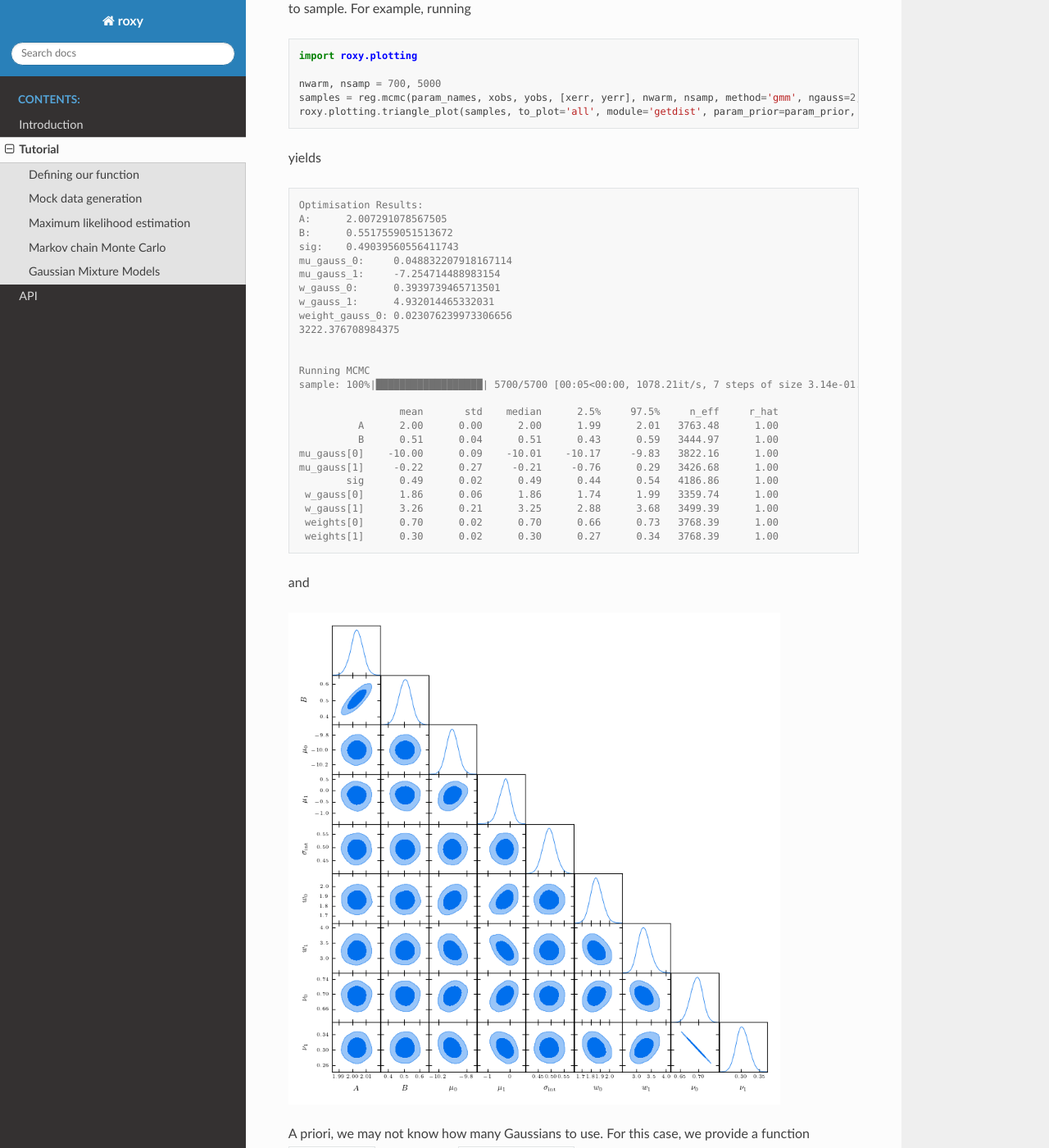
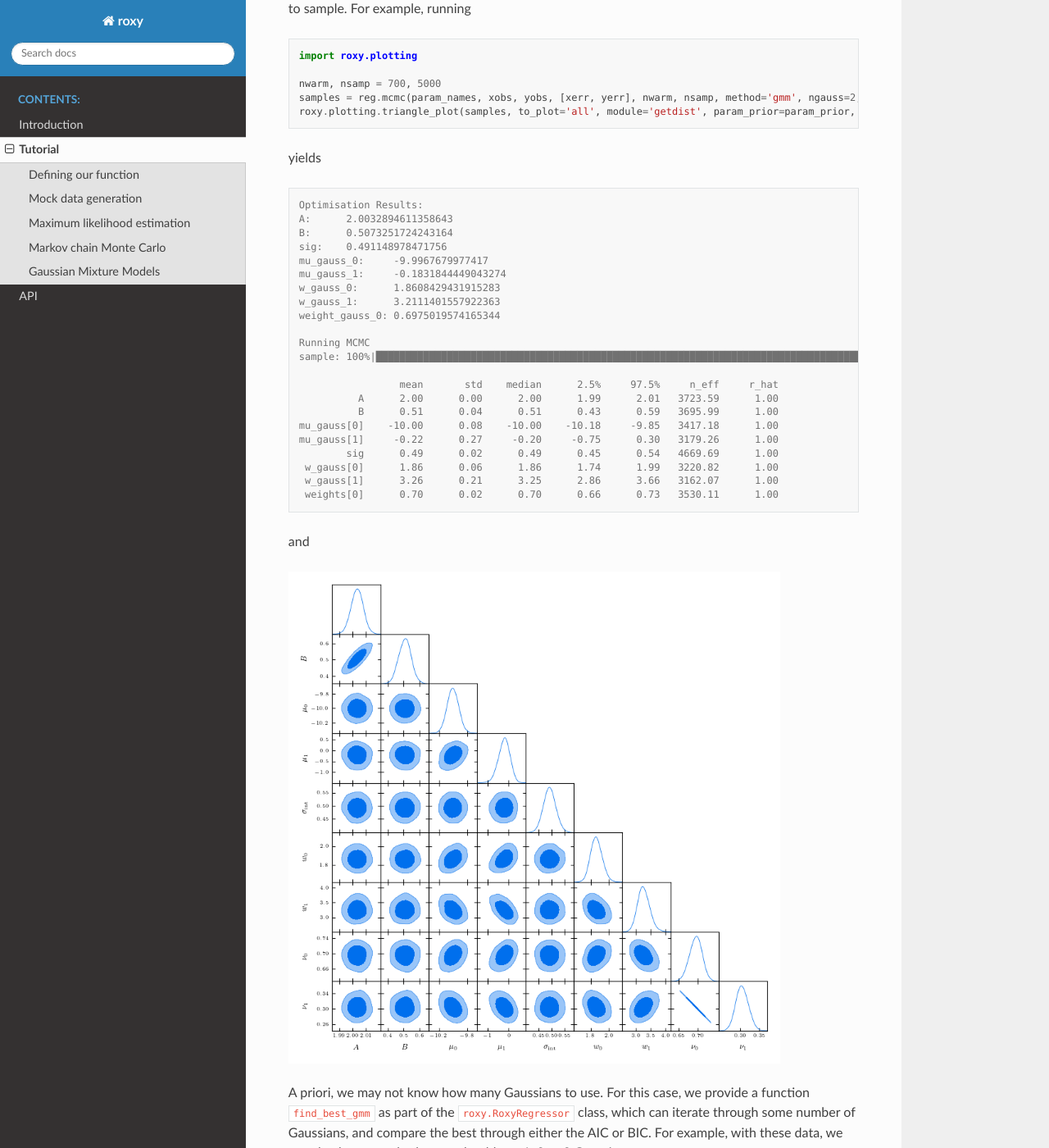
Before and after one commit to DeaglanBartlett/roxy, a Sphinx documentation site: the page built from docs/source/tutorial.rst, in a window 1280 px wide and 1400 px high, scrolled down 7291 px. Shown: the whole window at 82% size. Built offline with Sphinx 7.4.7 and the Read the Docs theme 2.0.0, drawn with Linux system fonts in a browser that asks for light colours; some of the changed text lies outside the part shown.

Commit message:
Correct width prior in optimise and correct outputs for GMM tutorial

```diff
--- a/docs/source/tutorial.rst
+++ b/docs/source/tutorial.rst
@@ -279,30 +279,27 @@
 .. code-block:: console
 
 	Optimisation Results:
-	A:	2.007291078567505
-	B:	0.5517559051513672
-	sig:	0.49039560556411743
-	mu_gauss_0:	0.048832207918167114
-	mu_gauss_1:	-7.254714488983154
-	w_gauss_0:	0.3939739465713501
-	w_gauss_1:	4.932014465332031
-	weight_gauss_0:	0.023076239973306656
-	3222.376708984375
-
+	A:	2.0032894611358643
+	B:	0.5073251724243164
+	sig:	0.491148978471756
+	mu_gauss_0:	-9.9967679977417
+	mu_gauss_1:	-0.1831844449043274
+	w_gauss_0:	1.8608429431915283
+	w_gauss_1:	3.2111401557922363
+	weight_gauss_0:	0.6975019574165344
 
 	Running MCMC
-	sample: 100%|██████████████████| 5700/5700 [00:05<00:00, 1078.21it/s, 7 steps of size 3.14e-01. acc. prob=0.94]
+	sample: 100%|█████████████████████████████████████████████████████████████████████████████████████████████████████████████████████████████████████████████| 5700/5700 [00:04<00:00, 1252.86it/s, 15 steps of size 3.79e-01. acc. prob=0.91]
 
 			 mean       std    median      2.5%     97.5%     n_eff     r_hat
-		  A      2.00      0.00      2.00      1.99      2.01   3763.48      1.00
-		  B      0.51      0.04      0.51      0.43      0.59   3444.97      1.00
-	mu_gauss[0]    -10.00      0.09    -10.01    -10.17     -9.83   3822.16      1.00
-	mu_gauss[1]     -0.22      0.27     -0.21     -0.76      0.29   3426.68      1.00
-		sig      0.49      0.02      0.49      0.44      0.54   4186.86      1.00
-	 w_gauss[0]      1.86      0.06      1.86      1.74      1.99   3359.74      1.00
-	 w_gauss[1]      3.26      0.21      3.25      2.88      3.68   3499.39      1.00
-	 weights[0]      0.70      0.02      0.70      0.66      0.73   3768.39      1.00
-	 weights[1]      0.30      0.02      0.30      0.27      0.34   3768.39      1.00
+		  A      2.00      0.00      2.00      1.99      2.01   3723.59      1.00
+		  B      0.51      0.04      0.51      0.43      0.59   3695.99      1.00
+	mu_gauss[0]    -10.00      0.08    -10.00    -10.18     -9.85   3417.18      1.00
+	mu_gauss[1]     -0.22      0.27     -0.20     -0.75      0.30   3179.26      1.00
+		sig      0.49      0.02      0.49      0.45      0.54   4669.69      1.00
+	 w_gauss[0]      1.86      0.06      1.86      1.74      1.99   3220.82      1.00
+	 w_gauss[1]      3.26      0.21      3.25      2.86      3.66   3162.07      1.00
+	 weights[0]      0.70      0.02      0.70      0.66      0.73   3530.11      1.00
 
 
 and
```
Also changed, not shown: other parts of docs/source/tutorial.rst (+1 -1 lines), docs/source/gmm_corner.png, 1 other file.
